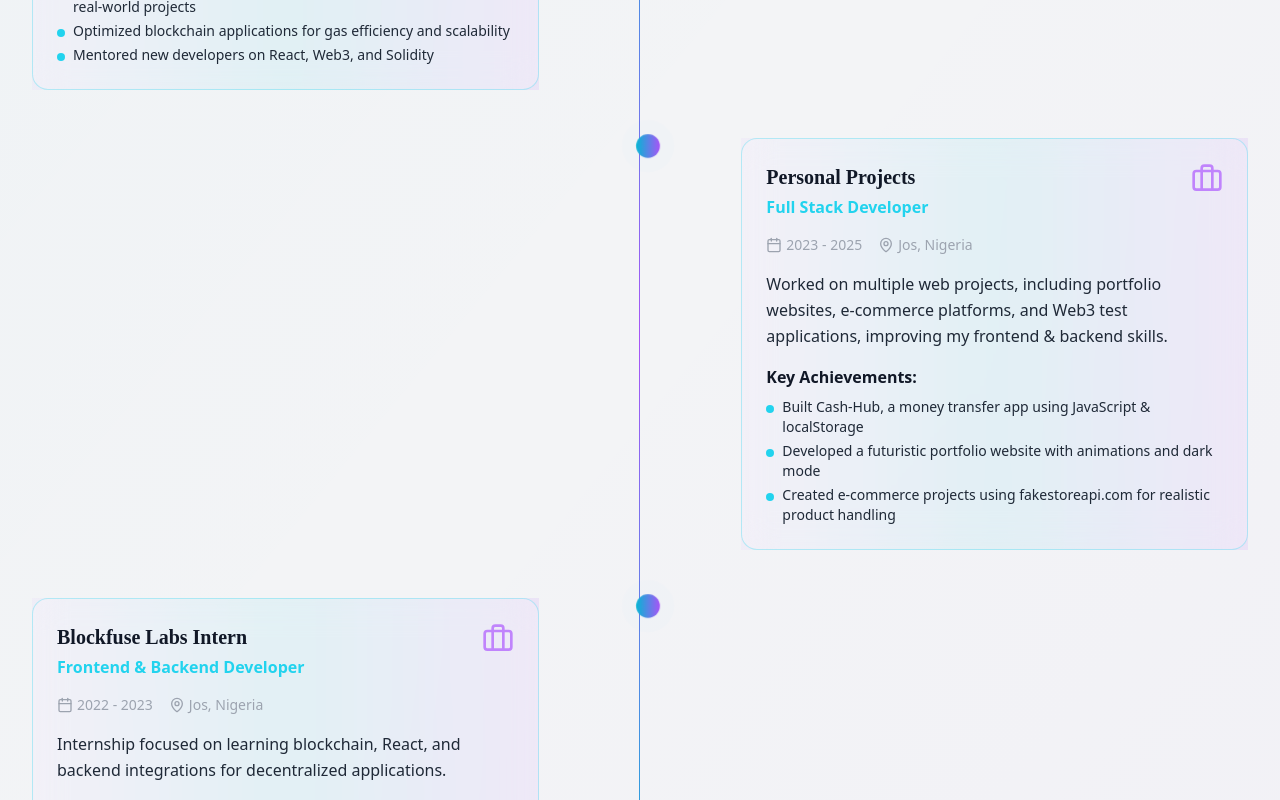
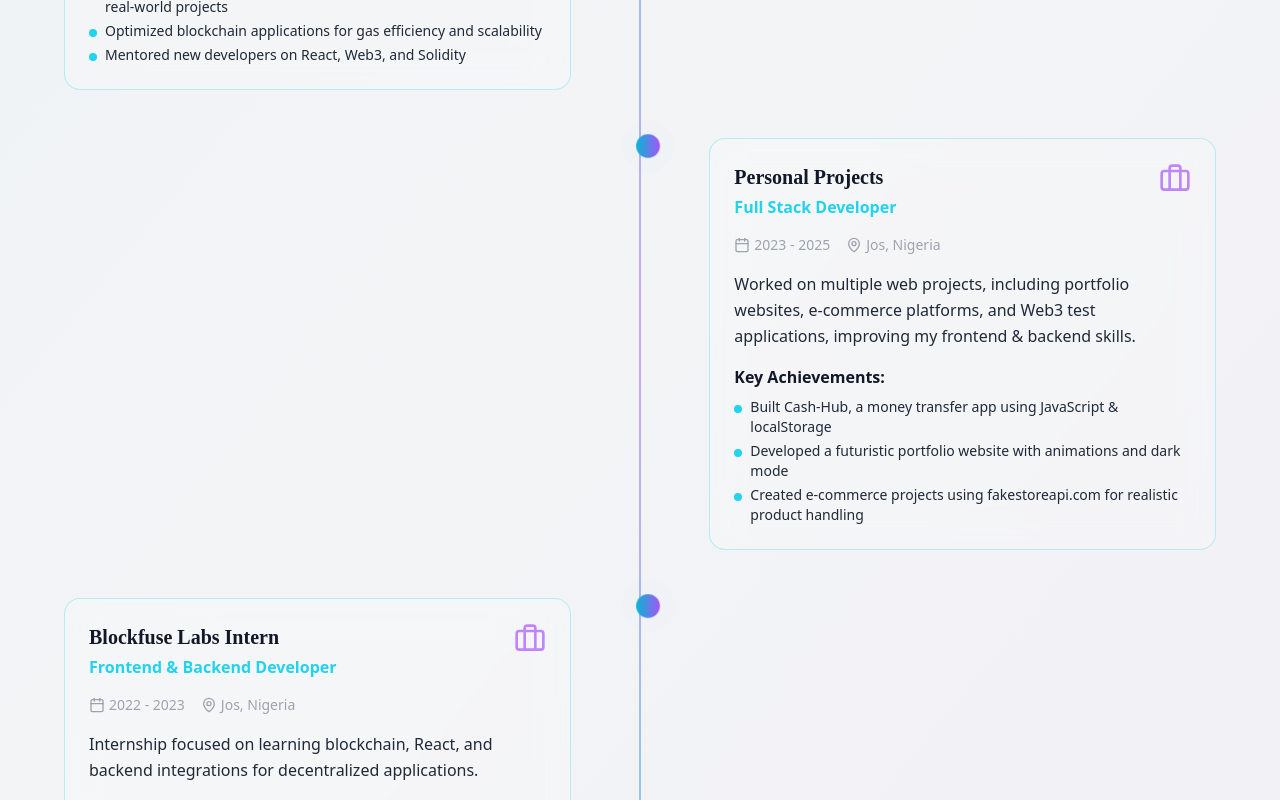
Before and after one commit to Clement-coder/Clement_Raymond, a React (Vite) app: page / in a window 1280 px wide. Shown: the part 4720-5520 px from the top of the page. Built offline with nearby package versions, Linux system fonts and the light colour scheme.

Commit message:
modify experience

```diff
--- a/src/components/Experience.jsx
+++ b/src/components/Experience.jsx
@@ -46,7 +46,7 @@ const Experience = () => {
   ];
 
   return (
-    <section id="experience" className={`py-20 ${darkMode ? 'bg-black' : 'bg-gray-100'}  relative overflow-hidden`}>
+    <section id="experience" className={`py-20 ${darkMode ? 'bg-black' : 'bg-gray-100'} relative overflow-hidden`}>
       {/* Background Effects */}
       <div className="absolute inset-0 opacity-10">
         <div className="absolute top-0 left-0 w-full h-full bg-gradient-to-br from-cyan-500/20 via-transparent to-purple-500/20"></div>
@@ -70,8 +70,8 @@ const Experience = () => {
         </motion.div>
 
         <div className="relative">
-          {/* Timeline Line */}
-          <div className="absolute left-8 md:left-1/2 top-0 bottom-0 w-px bg-gradient-to-b from-cyan-500 via-purple-500 to-cyan-500 transform md:-translate-x-px"></div>
+          {/* Timeline Line - only on md+ screens */}
+          <div className="hidden md:block absolute left-1/2 top-0 bottom-0 w-px bg-gradient-to-b from-cyan-500 via-purple-500 to-cyan-500 transform -translate-x-1/2"></div>
 
           <div className="space-y-12">
             {experiences.map((exp, index) => (
@@ -80,13 +80,11 @@ const Experience = () => {
                 initial={{ opacity: 0, y: 50 }}
                 whileInView={{ opacity: 1, y: 0 }}
                 transition={{ duration: 0.8, delay: index * 0.2 }}
-                className={`relative flex flex-col md:flex-row items-start ${
-                  index % 2 === 0 ? 'md:flex-row' : 'md:flex-row-reverse'
-                }`}
+                className="relative flex flex-col md:flex-row md:items-start"
               >
                 {/* Timeline Node */}
                 <motion.div
-                  className="absolute left-8 md:left-1/2 w-4 h-4 bg-gradient-to-r from-cyan-500 to-purple-500 rounded-full transform -translate-x-2 md:-translate-x-2 z-10"
+                  className="absolute md:left-1/2 left-8 top-0 w-4 h-4 bg-gradient-to-r from-cyan-500 to-purple-500 rounded-full transform -translate-x-2 z-10"
                   whileInView={{
                     scale: [1, 1.5, 1],
                     boxShadow: [
@@ -102,8 +100,8 @@ const Experience = () => {
 
                 {/* Content Card */}
                 <motion.div
-                  className={`w-full md:w-5/12 ml-16 md:ml-0 bg-gradient-to-r from-purple-300/10 via-cyan-500/10 to-purple-500/10 ${
-                    index % 2 === 0 ? 'md:mr-8' : 'md:ml-8'
+                  className={`w-full md:w-5/12 mt-8 md:mt-0 ${
+                    index % 2 === 0 ? 'md:ml-8 md:mr-auto' : 'md:mr-8 md:ml-auto'
                   }`}
                   whileHover={{ scale: 1.02 }}
                   transition={{ duration: 0.2 }}
--- a/src/components/Navigation.jsx
+++ b/src/components/Navigation.jsx
@@ -155,10 +155,10 @@ const Navigation = () => {
             }}
             className={`relative text-left text-lg font-medium px-4 py-2 transition-all duration-300 rounded-lg
               ${activeSection === item.id
-                ? 'text-cyan-400 font-bold bg-cyan-500/10 dark:bg-cyan-400/10'
+                ? 'text-cyan-400 font-bold bg-cyan-500/10 dark:bg-cyan-400/40'
                 : darkMode
-                  ? 'text-gray-200 hover:text-cyan-400 hover:bg-cyan-500/10'
-                  : 'text-gray-800 hover:text-purple-500 hover:bg-purple-500/10'
+                  ? 'text-gray-200 hover:text-cyan-400 hover:bg-cyan-500/40'
+                  : 'text-gray-800 hover:text-purple-500 hover:bg-purple-500/40'
               }`}
             whileHover={{ scale: 1.05, x: 5 }}
             whileTap={{ scale: 0.95 }}
```
